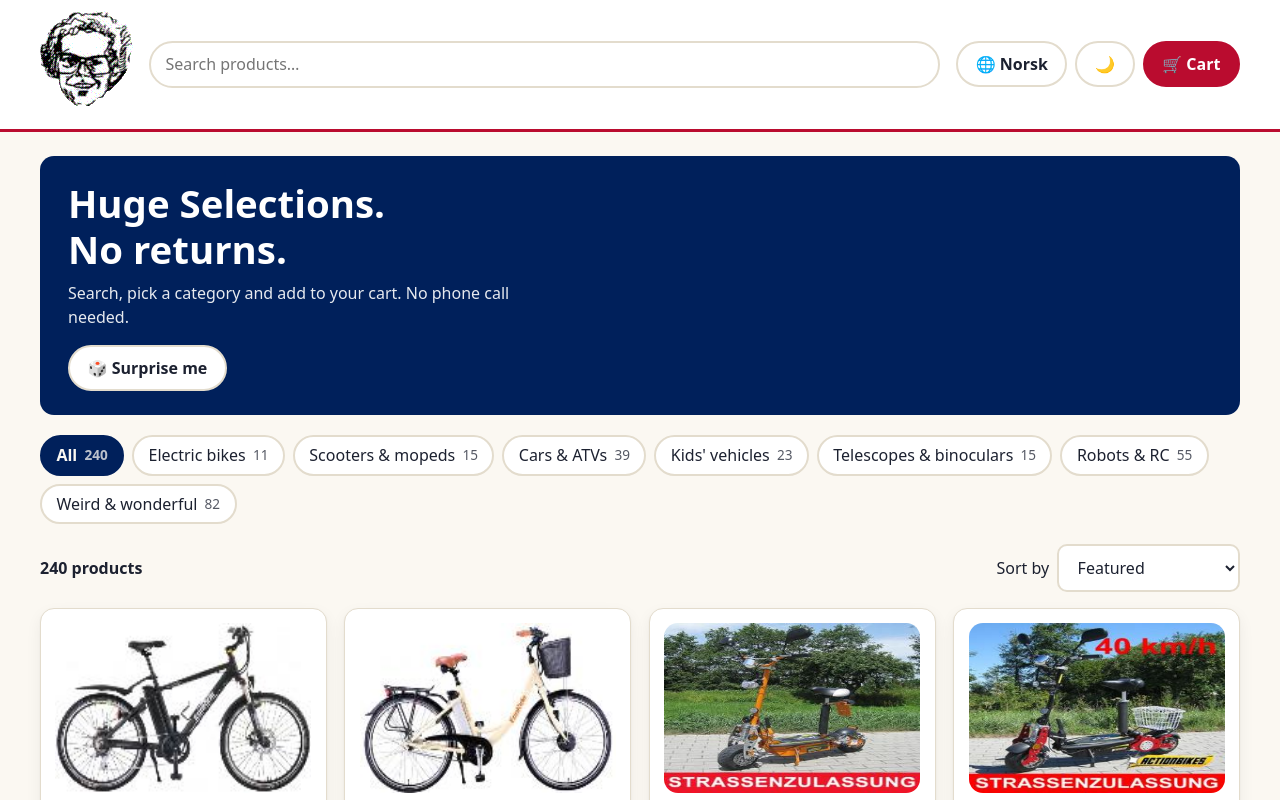
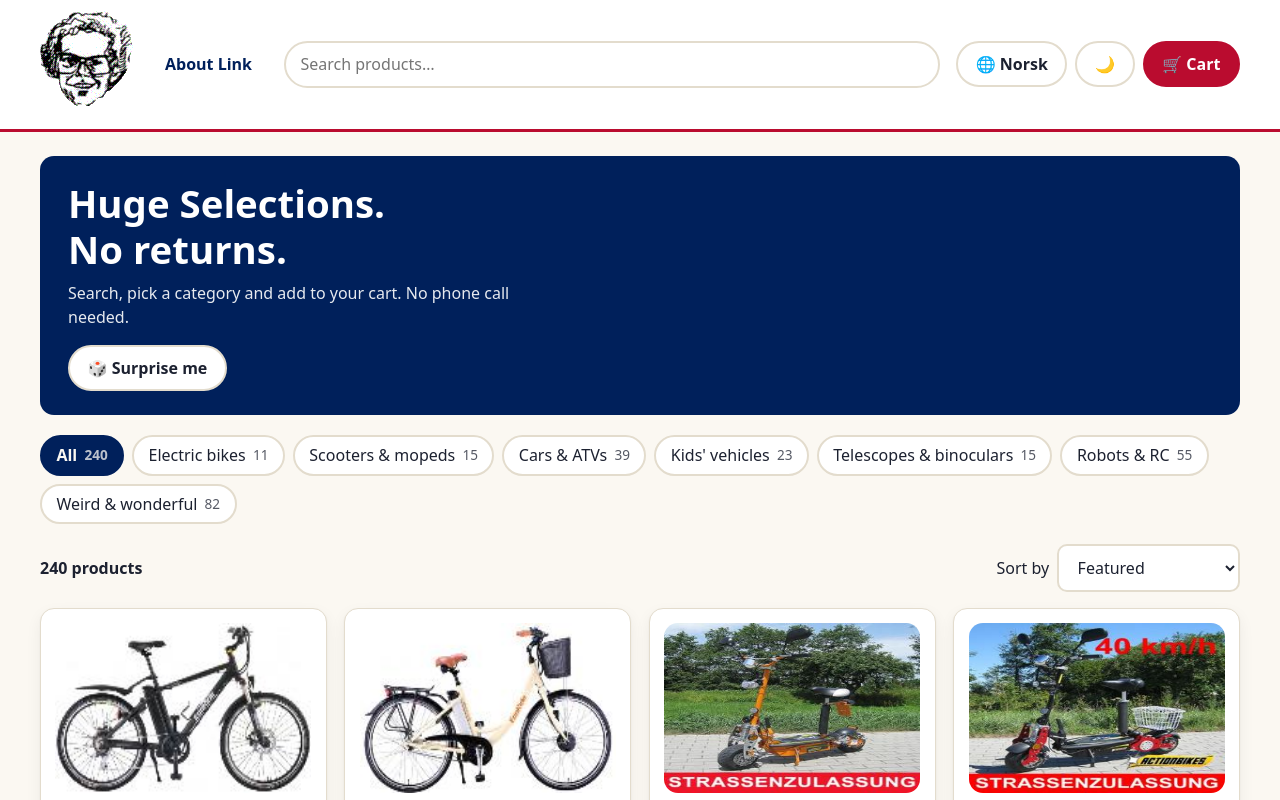
Before and after one commit to yosefjaber/arngren2, a Svelte app: page / in a window 1280 px wide. Shown: the top 800 px of the page. Built offline with nearby package versions, Linux system fonts and the light colour scheme.

Commit message:
move about page to the header

```diff
--- a/src/components/Header.svelte
+++ b/src/components/Header.svelte
@@ -1,13 +1,18 @@
 <script>
-  // The header is on every page: logo, search, language, dark mode and cart.
+  // The header is on every page: logo, menu, search, language, dark mode and cart.
 
-  import { store, t, cartCount } from '../lib/store.svelte.js';
+  import { store, route, t, cartCount } from '../lib/store.svelte.js';
 
   // Runs every time the visitor types in the search box.
   function onSearchInput() {
     store.category = 'all'; // search looks in ALL products, not just one category
     location.hash = '#/'; // and make sure we are on the page that shows the results
   }
+
+  // Which menu link is the current page? (Used to highlight it.)
+  // The shop covers the home page AND the product pages.
+  let inShop = $derived(route.page === 'home' || route.page === 'product');
+  let inAbout = $derived(route.page === 'about');
 </script>
 
 <header>
@@ -16,6 +21,12 @@
       <span class="logo-icon" aria-hidden="true"> <img src="photos/arngren_logo.gif" alt="arngrenlogo"> </span>
       <!-- {t('siteName')} -->
     </a>
+
+    <!-- The menu. aria-current="page" tells screen readers which link is the current page,
+         and we also use it in the CSS below to highlight that link. -->
+    <nav class="menu" aria-label={t('mainMenu')}>
+      <a href="#/about" aria-current={inAbout ? 'page' : undefined}>{t('aboutLink')}</a>
+    </nav>
 
     <!-- Pressing Enter in a form would normally reload the page.
          preventDefault() stops that. The results already update as you type. -->
@@ -67,7 +78,7 @@
     border-bottom: 3px solid var(--accent);
   }
 
-  /* On a phone the header is two rows tall, so it scrolls away with the page
+  /* On a phone the header is three rows tall, so it scrolls away with the page
      (it would take up too much of the small screen). On a wider screen it is
      one row, so it can stay at the top while you scroll. */
   @media (min-width: 800px) {
@@ -101,7 +112,37 @@
     font-size: 1.8rem;
   }
 
-  /* On a phone: logo and buttons on the first row, search box on the second row. */
+  /* THE MENU: two pill-shaped links.
+     - normal:  navy text
+     - hover:   a soft background appears
+     - current: filled pill (navy background, page color text) */
+  .menu {
+    display: flex;
+    gap: 0.3rem;
+  }
+
+  .menu a {
+    padding: 0.45em 1em;
+    border-radius: 999px;
+    color: var(--navy);
+    font-weight: 700;
+    text-decoration: none;
+    transition: background 0.15s;
+  }
+
+  .menu a:hover {
+    background: var(--bg);
+  }
+
+  .menu a[aria-current='page'] {
+    background: var(--navy);
+    color: var(--surface);
+  }
+
+  /* On a phone, from top to bottom:
+       row 1: logo and buttons
+       row 2: menu
+       row 3: search box */
   .actions {
     order: 2;
     margin-left: auto;
@@ -109,8 +150,13 @@
     gap: 0.5rem;
   }
 
+  .menu {
+    order: 3;
+    flex-basis: 100%;
+  }
+
   .search {
-    order: 3;
+    order: 4;
     flex-basis: 100%;
   }
 
@@ -119,8 +165,14 @@
     border-radius: 999px;
   }
 
-  /* On a wider screen: everything on one row, with the search box in the middle. */
+  /* On a wider screen: everything on one row.
+     logo, menu, search box (takes the leftover space), buttons. */
   @media (min-width: 800px) {
+    .menu {
+      order: 1;
+      flex-basis: auto;
+    }
+
     .search {
       order: 2;
       flex: 1;
```
